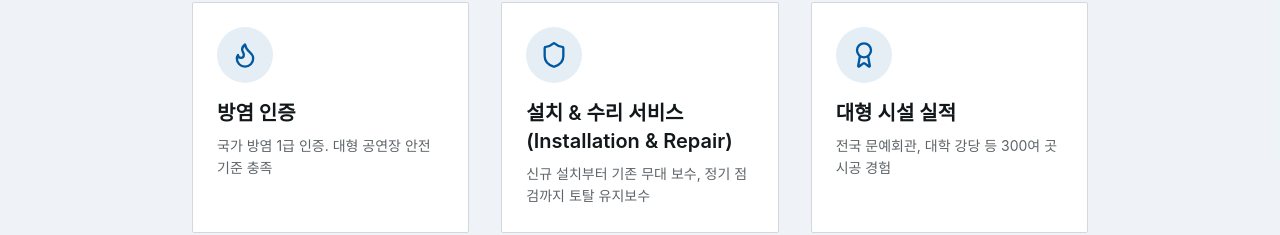
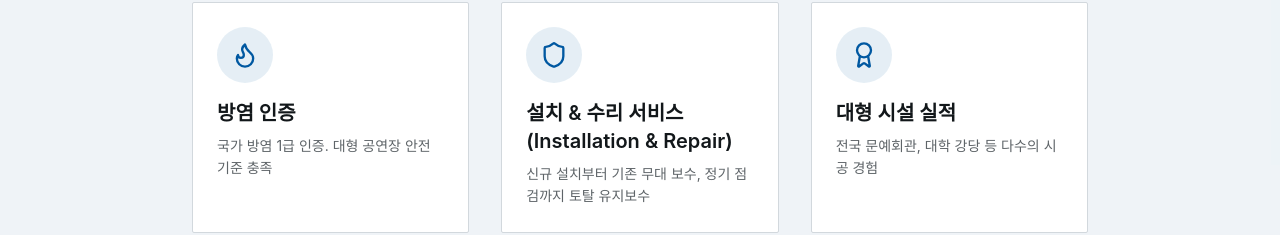
Before and after one commit to alexsangwanlee/v0-seojeon-tech-website, a Next.js app: page /stage in a window 1280 px wide. Shown: the part 1106-1341 px from the top of the page. Built offline with nearby package versions, Linux system fonts and the light colour scheme; no server answers; the database is empty; a web font is replaced by a local one.

Commit message:
Update stage projects description to be less exaggerated

```diff
--- a/app/stage/page.tsx
+++ b/app/stage/page.tsx
@@ -38,7 +38,7 @@ export default function StagePage() {
     {
       icon: Award,
       title: '대형 시설 실적',
-      description: '전국 문예회관, 대학 강당 등 300여 곳 시공 경험'
+      description: '전국 문예회관, 대학 강당 등 다수의 시공 경험'
     }
   ]
 
--- a/components/stage-projects-ticker.tsx
+++ b/components/stage-projects-ticker.tsx
@@ -42,7 +42,7 @@ export function StageProjectsTicker() {
           주요 시공 실적
         </h3>
         <p className="text-muted-foreground">
-          전국 300여 곳 이상의 공연장과 문화시설
+          전국 주요 공연장과 문화시설
         </p>
       </div>
 
```
